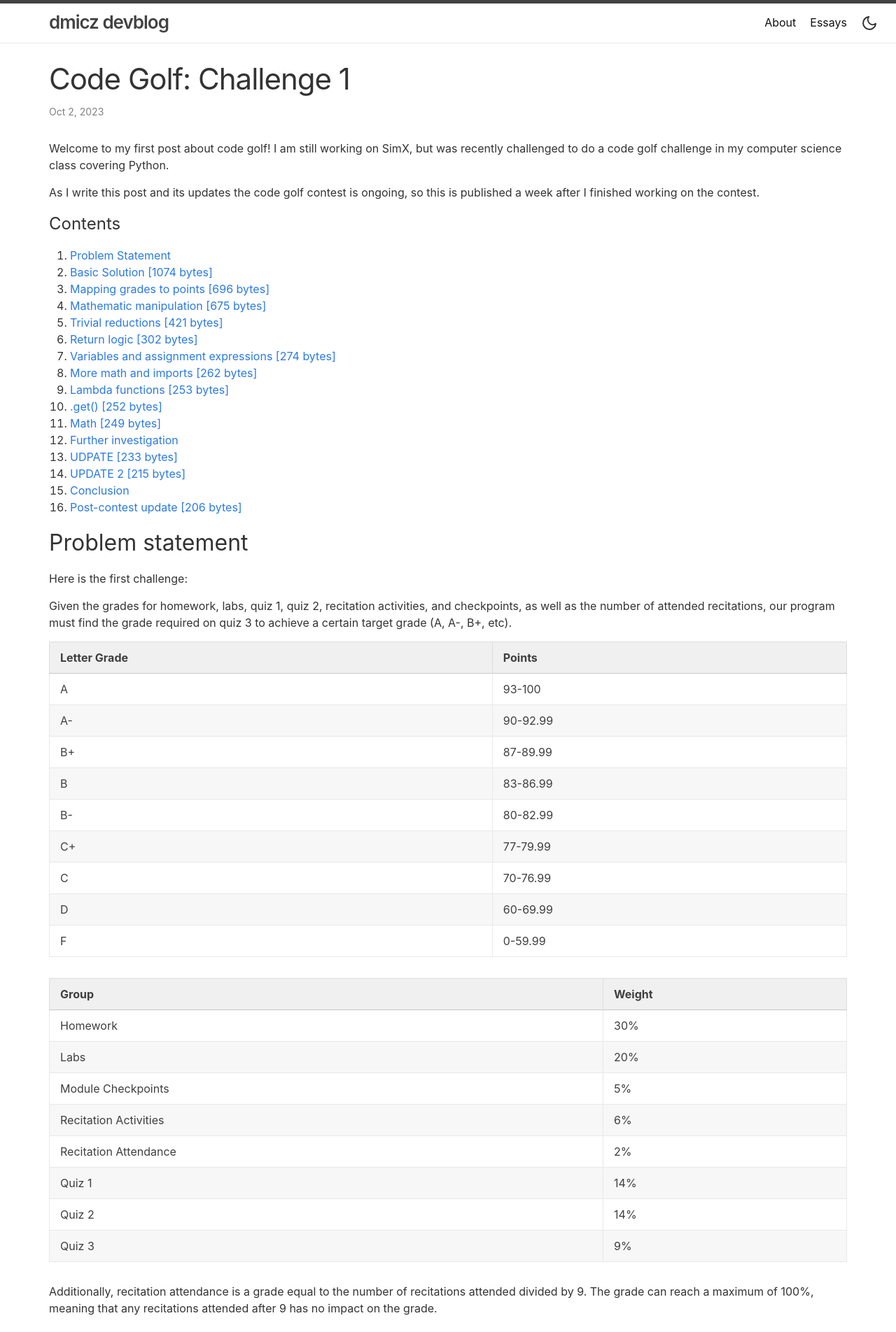
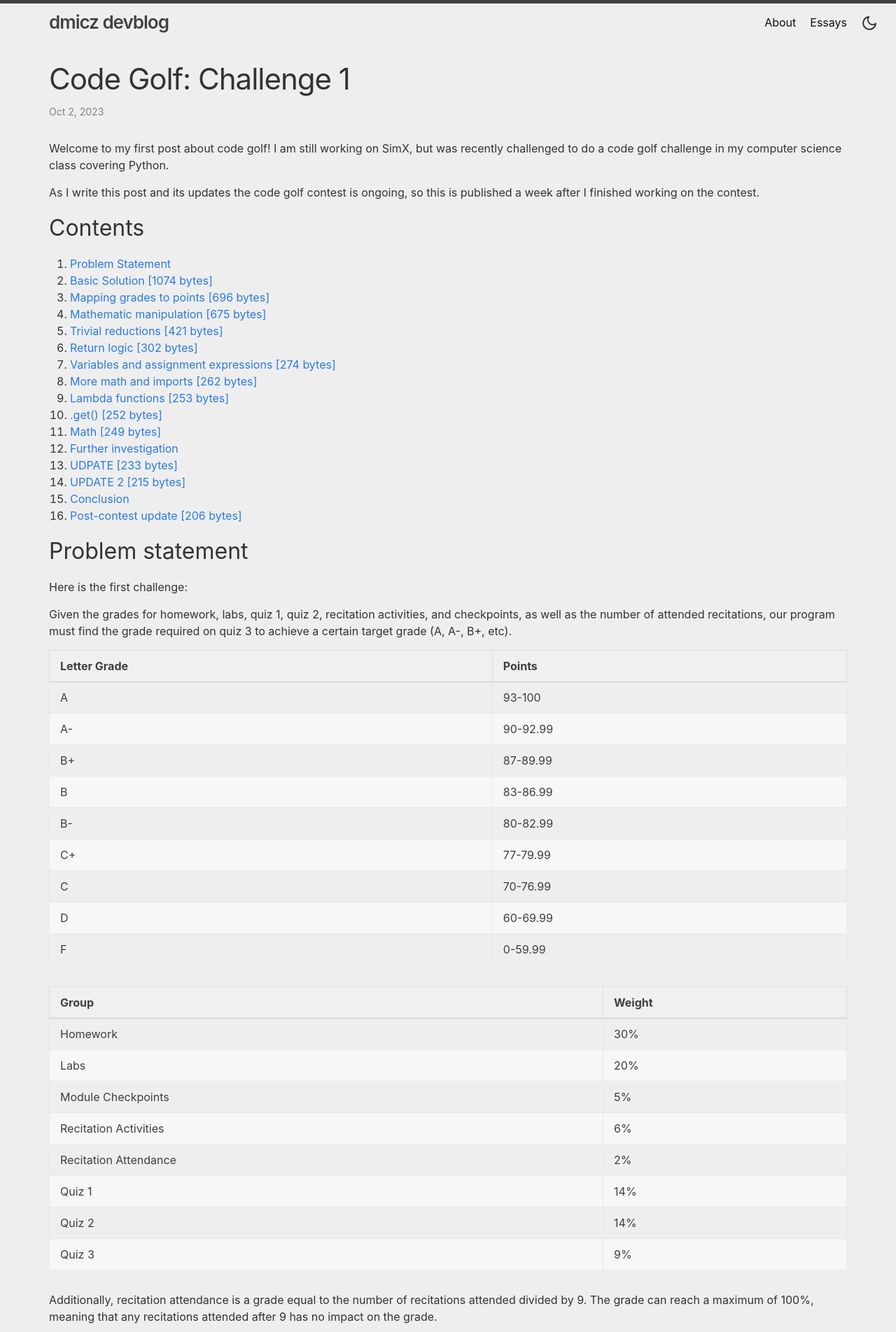
Before and after one commit to dmicz/dmicz.github.io, a Jekyll site: the page built from docs/_posts/2023-10-02-code-golf-1.markdown, in a window 1280 px wide. Shown: the top 1904 px of the page at 70% size. Built offline with Jekyll 4.4.1, drawn with Linux system fonts in a browser that asks for light colours.

Commit message:
add progress bar, heading permalinks, fix headings

```diff
--- a/docs/_layouts/default.html
+++ b/docs/_layouts/default.html
@@ -4,7 +4,78 @@
   {%- include head.html -%}
 
   <body>
+    {% if page.layout == "post" %}
+      <script>
+      document.addEventListener('DOMContentLoaded', function() {
+        const headings = document.querySelectorAll('h2, h3, h4, h5, h6');
 
+        headings.forEach((heading, index) => {
+          if (!heading.id) {
+            heading.id = 'heading-' + index;
+          }
+
+          // Create the permalink
+          const permalink = document.createElement('a');
+          permalink.classList.add('heading-permalink');
+          permalink.href = '#' + heading.id;
+          permalink.textContent = '#';
+          permalink.setAttribute('aria-label', 'Permalink to this section');
+
+          heading.appendChild(permalink);
+        });
+      });
+      </script>
+      <style>
+        .heading-permalink {
+          font-size: 0.8em;
+          margin-left: 5px;
+          color: #ccc;
+          text-decoration: none;
+          opacity: 0;
+          transition: opacity 0.2s;
+        }
+
+        h1:hover .heading-permalink,
+        h2:hover .heading-permalink,
+        h3:hover .heading-permalink,
+        h4:hover .heading-permalink,
+        h5:hover .heading-permalink,
+        h6:hover .heading-permalink {
+          opacity: 1;
+        }
+      </style>
+      <div id="readingProgressBar"></div>
+
+      <style>
+        #readingProgressBar {
+          position: fixed;
+          top: 0;
+          left: 0;
+          width: 0;
+          height: 4px;
+          background-color: #007bff;
+          z-index: 9999;
+          transition: width 0.1s ease;
+        }
+      </style>
+
+      <script>
+        const progressBar = document.getElementById('readingProgressBar');
+
+        function updateReadingProgress() {
+          const windowHeight = window.innerHeight;
+          const documentHeight = document.documentElement.scrollHeight;
+          const scrollTop = window.pageYOffset || document.documentElement.scrollTop;
+          const scrollDistance = documentHeight - windowHeight;
+          const scrollPercentage = (scrollTop / scrollDistance) * 100;
+
+          progressBar.style.width = scrollPercentage + '%';
+        }
+
+        window.addEventListener('scroll', updateReadingProgress);
+        window.addEventListener('resize', updateReadingProgress);
+      </script>
+    {% endif %}
     {%- include header.html -%}
 
     <main class="page-content" aria-label="Content">
@@ -25,7 +96,7 @@
 
 <style>
   :root {
-    --background-color: #ffffff;
+    --background-color: #eee;
     --text-color: #333333;
   }
 
--- a/docs/_posts/2023-09-13-simx-revisit.markdown
+++ b/docs/_posts/2023-09-13-simx-revisit.markdown
@@ -7,7 +7,7 @@ category: simx
 
 Welcome to my first devblog! I'm going to be revisiting a project I started working on in high school titled **SimX**, which was intended to be a simple, general purpose 2D physics simulator. I mostly wrote it after my first semester in AP Physics, as an attempt to get back into programming with C++ and review some physics concepts.
 
-# Revisiting old code
+## Revisiting old code
 
 To my surprise, the project started without error after downloading the dependencies on my laptop:
 
@@ -61,7 +61,7 @@ void PhysicsScene::RunForSeconds(double secondsToRun, double deltaTSeconds)
 }
 {% endhighlight %}
 
-# Future plans
+## Future plans
 
 As of right now, the program only allows the user to drop blocks using their cursor, calculating acceleration on the block from gravity and stopping the block from going through another block (without the use of normal forces??).
 
--- a/docs/_posts/2023-10-02-code-golf-1.markdown
+++ b/docs/_posts/2023-10-02-code-golf-1.markdown
@@ -9,7 +9,7 @@ Welcome to my first post about code golf! I am still working on SimX, but was re
 
 As I write this post and its updates the code golf contest is ongoing, so this is published a week after I finished working on the contest.
 
-# Contents
+## Contents
 1. [Problem Statement](#problem-statement)
 2. [Basic Solution [1074 bytes]](#basic-solution-1074-bytes)
 3. [Mapping grades to points [696 bytes]](#mapping-grades-to-points-696-bytes)
@@ -403,7 +403,7 @@ View my ~~[update](#update-231-bytes)~~ and [second update](#update-2-214-bytes)
 
 I wouldn't be comfortable saying my submission was my best effort without exploring the many avenues for improvement. I'd also like to note that generating ideas for potential code reductions and writing them down is an important concept; many of the ideas I will write about here could be applied to future challenges with minor differences in the parameters.
 
-# Procedural generation
+## Procedural generation
 
 One of the longest pieces of code in the program is the map of letter grades to numbers:
 
@@ -459,7 +459,7 @@ Some other thoughts this line of thinking prompted:
 
 **EDIT**: In [update 1](#dict-alternative) and [update 2](#update-2-214-bytes) I write about some `dict` alternatives that *do* work. I think the lesson to take from those is to follow my hunch about some piece of code being too long. ;)
 
-# Dot product
+## Dot product
 
 Perhaps you noticed the following pattern within the math part of our code:
 
@@ -524,7 +524,7 @@ The code golf contest was still ongoing at the time of writing this, and after s
 <div style="background:#80dca9; line-height:16.9px; font-size: 13px;word-break: break-all;text-align: left; color:#2C363C; font-family: SFMono-Regular, Consolas, 'Liberation Mono', Menlo, Courier, monospace; padding: 8px 12px; position: relative; white-space: pre-wrap; overflow-wrap: break-word; padding-right: 20px; display: table-cell;"><span>gradeCalculator=lambda a,b,c,d,e,f,g,h:"You "+(f"need a </span><span style="background:#2ea769;margin: 0;padding: 0;border: 0;">{max(0,l:=-int(-((b'^TG=□[XQN'[([*'ABCDF']+['A-','B+','B-','C+']).index(h)]-1-min(2,g/9*2))*100-a*30-b*20-(c+d)*14-e*6-f*5)//9))}</span><span> to","cannot")[l&gt;100]+f" get a {h} in the class"</span></div>
 <br>
 
-# Dict alternative
+## Dict alternative
 
 I wrote about `dict`s and ways to shorten making one earlier, including zipping two lists together to get a dict, potentially cutting down on bytes used.
 
@@ -560,7 +560,7 @@ b'^TG=□[XQN'[([*'ABCDF']+['A-','B+','B-','C+']).index(h)]-1
 
 The `int`s in the list are replaced by their corresponding ASCII representation, eliminating the need for tradition list syntax. This approach saves *10 bytes*, getting us much closer to a more optimal solution. The grade `'F'` corresponds to a value of `0`, but we can't use a NUL character in the middle of the byte string. Instead, I increased all the other byte string characters by 1 and appended `-1` to the end of the expression.
 
-# More math
+## More math
 
 I avoided focusing on the second half of the `l` variable expression, believing it to be as short as possible. This was not the case:
 
--- a/docs/_sass/minima/_layout.scss
+++ b/docs/_sass/minima/_layout.scss
@@ -104,8 +104,14 @@
   }
 }
 
-.dark-mode .site-nav .page-link {
-  color: $grey-color-light;
+.dark-mode .site-nav {
+  .page-link {
+    color: $grey-color-light;
+  }
+
+  @include media-query($on-palm) {
+    background-color: #1a1a1a;
+  }
 }
 
 
```
